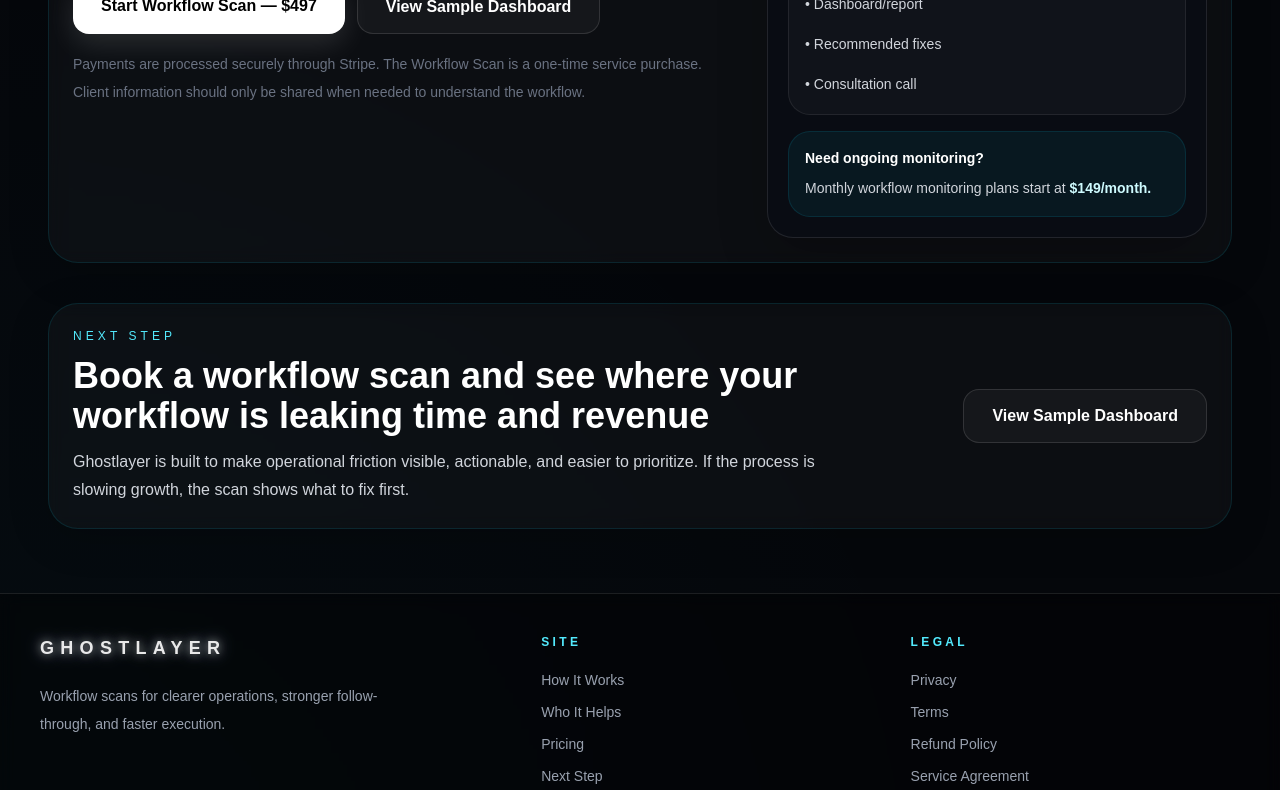
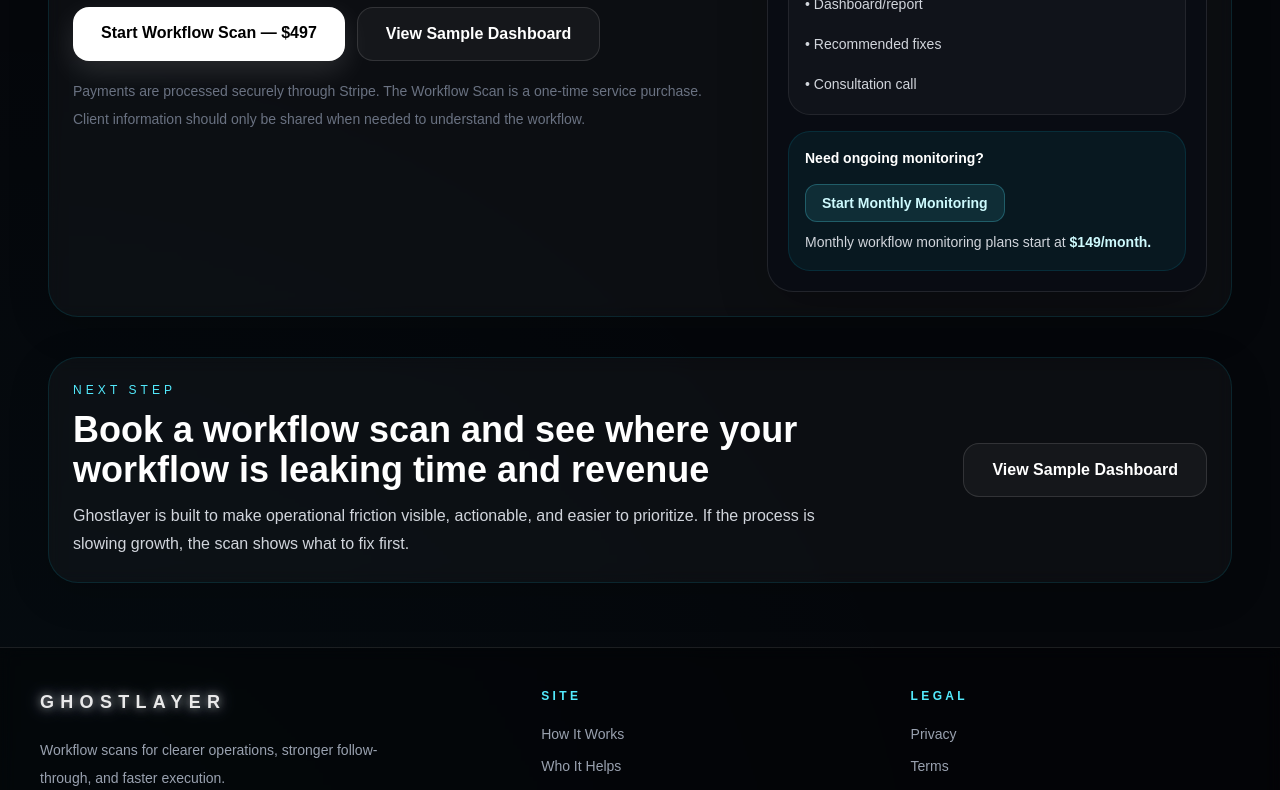
Before and after one commit to DexTheAIBusinessman/ghostlayer, a Next.js app: page / in a window 1280 px wide. Shown: the part 3000-3790 px from the top of the page. Built offline with nearby package versions, Linux system fonts and the light colour scheme.

Commit message:
add workflow monitoring subscription button

```diff
--- a/app/page.tsx
+++ b/app/page.tsx
@@ -382,7 +382,13 @@ export default function GhostlayerHomepageLivePreview() {
                 <p className="text-sm font-semibold text-white">Includes:</p>
                 <ul className="mt-4 space-y-3 text-sm leading-7 text-gray-300"><li>• Bottleneck review</li><li>• Approval and handoff analysis</li><li>• Dashboard/report</li><li>• Recommended fixes</li><li>• Consultation call</li></ul>
               </div>
-              <div className="mt-4 rounded-[22px] border border-cyan-400/12 bg-cyan-400/[0.06] p-4"><p className="text-sm font-semibold text-white">Need ongoing monitoring?</p><p className="mt-2 text-sm leading-6 text-gray-300">Monthly workflow monitoring plans start at <span className="font-semibold text-cyan-100">$149/month.</span></p></div>
+              <div className="mt-4 rounded-[22px] border border-cyan-400/12 bg-cyan-400/[0.06] p-4"><p className="text-sm font-semibold text-white">Need ongoing monitoring?</p>
+                  <a
+                    href="https://buy.stripe.com/aFa14ndbIfNd1Ys2St4ko01"
+                    className="mt-4 inline-flex rounded-xl border border-cyan-300/25 bg-cyan-300/10 px-4 py-2 text-sm font-bold text-cyan-100 transition hover:bg-cyan-300/15 hover:text-white"
+                  >
+                    Start Monthly Monitoring
+                  </a><p className="mt-2 text-sm leading-6 text-gray-300">Monthly workflow monitoring plans start at <span className="font-semibold text-cyan-100">$149/month.</span></p></div>
             </div>
           </div>
         </div>
```
